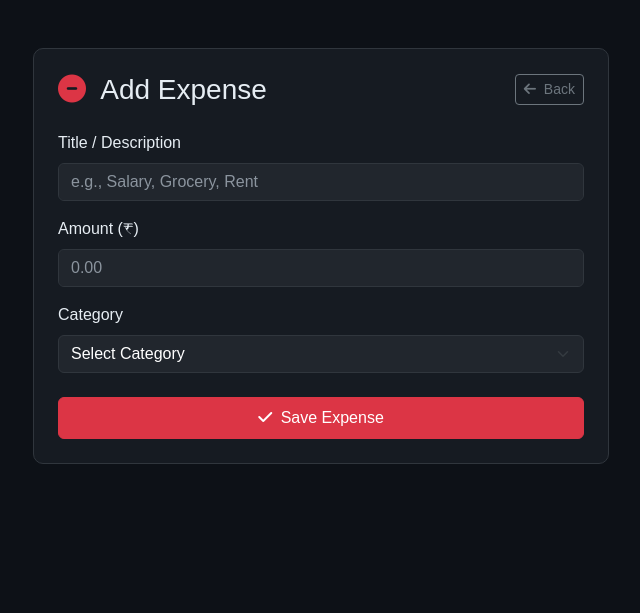
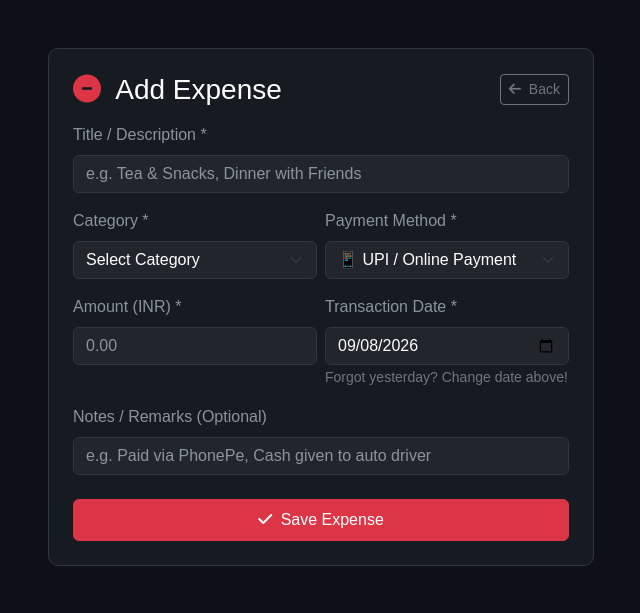
Before and after one commit to patelvyom28/xpenz, a PHP site: page /modules/add_transaction.php in a window 1280 px wide. Shown: the top 613 px of the page, without its empty margins (319-959 px from the left). Run offline with PHP 8.4, Linux system fonts and the light colour scheme; the visitor is signed in with stand-in values (Sample User, id 1).

Commit message:
Add payment method tracking, cash vs online balance, and smart expense alerts

```diff
--- a/modules/add_transaction.php
+++ b/modules/add_transaction.php
@@ -1,111 +1,138 @@
 <?php
 session_start();
+date_default_timezone_set('Asia/Kolkata');
 require_once '../config/db.php';
 
-// Auth Guard
 if (!isset($_SESSION['user_id'])) {
     header("Location: ../auth/login.php");
     exit();
 }
 
 $user_id = $_SESSION['user_id'];
-$type = $_GET['type'] ?? 'expense';
+$type = isset($_GET['type']) && $_GET['type'] === 'income' ? 'income' : 'expense';
 $error = '';
 
 if ($_SERVER['REQUEST_METHOD'] === 'POST') {
-    $description = trim($_POST['title']);
-    $amount = trim($_POST['amount']);
+    $description = trim($_POST['description']);
     $category = trim($_POST['category']);
-    $trans_type = trim($_POST['type']);
+    $payment_method = trim($_POST['payment_method'] ?? 'online');
+    $amount = floatval($_POST['amount']);
+    $notes = trim($_POST['notes'] ?? '');
+    $custom_date = !empty($_POST['custom_date']) ? $_POST['custom_date'] . ' ' . date('H:i:s') : date('Y-m-d H:i:s');
 
-    if (empty($description) || empty($amount) || empty($category)) {
-        $error = "Please fill in all required fields.";
-    } else {
-        try {
-            $query = "INSERT INTO transactions (user_id, description, amount, category, type, created_at) VALUES (:user_id, :description, :amount, :category, :type, NOW())";
-            $stmt = $pdo->prepare($query);
+    if (!empty($description) && !empty($category) && $amount > 0) {
+        $stmt = $pdo->prepare("INSERT INTO transactions (user_id, description, category, payment_method, type, amount, notes, created_at) VALUES (:user_id, :desc, :cat, :method, :type, :amt, :notes, :created_at)");
         $stmt->execute([
             ':user_id' => $user_id,
-                ':description' => $description,
-                ':amount' => $amount,
-                ':category' => $category,
-                ':type' => $trans_type
+            ':desc' => $description,
+            ':cat' => $category,
+            ':method' => $payment_method,
+            ':type' => $type,
+            ':amt' => $amount,
+            ':notes' => $notes,
+            ':created_at' => $custom_date
         ]);
 
+        $_SESSION['msg'] = ucfirst($type) . " recorded successfully!";
+        $_SESSION['msg_type'] = "success";
         header("Location: ../home.php");
         exit();
-        } catch (PDOException $e) {
-            $error = "Database error: " . $e->getMessage();
-        }
+    } else {
+        $error = "Please fill all required fields correctly.";
     }
 }
 ?>
 <!DOCTYPE html>
-<html lang="gu">
+<html lang="en">
 <head>
     <meta charset="UTF-8">
     <meta name="viewport" content="width=device-width, initial-scale=1.0">
-    <title>Add Transaction - XPenz</title>
+    <title>Add <?= ucfirst($type) ?> - XPenz</title>
     <link href="https://cdn.jsdelivr.net/npm/bootstrap@5.3.0/dist/css/bootstrap.min.css" rel="stylesheet">
     <link rel="stylesheet" href="https://cdnjs.cloudflare.com/ajax/libs/font-awesome/6.4.0/css/all.min.css">
     <link rel="stylesheet" href="../assets/css/style.css">
 </head>
 <body>
 
-<div class="container py-5" style="max-width: 600px;">
+<div class="container py-5">
+    <div class="row justify-content-center">
+        <div class="col-md-6">
             <div class="card card-custom p-4">
-        <div class="d-flex justify-content-between align-items-center mb-4">
-            <h3 class="m-0 text-capitalize">
+                <div class="d-flex justify-content-between align-items-center mb-3">
+                    <h3 class="text-white m-0">
                         <i class="fa-solid <?= $type === 'income' ? 'fa-circle-plus text-success' : 'fa-circle-minus text-danger' ?> me-2"></i>
-                Add <?= htmlspecialchars($type) ?>
+                        Add <?= ucfirst($type) ?>
                     </h3>
                     <a href="../home.php" class="btn btn-outline-secondary btn-sm"><i class="fa-solid fa-arrow-left me-1"></i> Back</a>
                 </div>
 
-        <?php if (!empty($error)): ?>
-            <div class="alert alert-danger py-2"><?= htmlspecialchars($error) ?></div>
+                <?php if ($error): ?>
+                    <div class="alert alert-danger py-2"><?= $error ?></div>
                 <?php endif; ?>
 
-        <form method="POST" action="add_transaction.php?type=<?= htmlspecialchars($type) ?>">
-            <input type="hidden" name="type" value="<?= htmlspecialchars($type) ?>">
-
+                <form method="POST">
                     <div class="mb-3">
-                <label class="form-label">Title / Description</label>
-                <input type="text" name="title" class="form-control" placeholder="e.g., Salary, Grocery, Rent" required>
+                        <label class="form-label text-subtle">Title / Description *</label>
+                        <input type="text" name="description" class="form-control" placeholder="e.g. Tea & Snacks, Dinner with Friends" required>
                     </div>
 
-            <div class="mb-3">
-                <label class="form-label">Amount (₹)</label>
+                    <div class="row g-2 mb-3">
+                        <div class="col-md-6">
+                            <label class="form-label text-subtle">Category *</label>
+                            <select name="category" class="form-select" required>
+                                <option value="">Select Category</option>
+                                <?php if ($type === 'income'): ?>
+                                    <option value="Salary">Salary</option>
+                                    <option value="Freelance">Freelance</option>
+                                    <option value="Pocket Money">Pocket Money</option>
+                                    <option value="Investments">Investments</option>
+                                    <option value="Other">Other Income</option>
+                                <?php else: ?>
+                                    <option value="Food & Snacks">Food & Snacks</option>
+                                    <option value="Travel & Fuel">Travel & Fuel</option>
+                                    <option value="Bills & Utilities">Bills & Utilities</option>
+                                    <option value="Shopping">Shopping</option>
+                                    <option value="EMI & Loans">EMI & Loans</option>
+                                    <option value="Other">Other Expense</option>
+                                <?php endif; ?>
+                            </select>
+                        </div>
+                        <div class="col-md-6">
+                            <label class="form-label text-subtle">Payment Method *</label>
+                            <select name="payment_method" class="form-select" required>
+                                <option value="cash">💵 Cash Wallet</option>
+                                <option value="online" selected>📱 UPI / Online Payment</option>
+                                <option value="bank_transfer">🏦 Bank Transfer</option>
+                                <option value="credit_card">💳 Credit Card</option>
+                            </select>
+                        </div>
+                    </div>
+
+                    <div class="row g-2 mb-3">
+                        <div class="col-md-6">
+                            <label class="form-label text-subtle">Amount (INR) *</label>
                             <input type="number" step="0.01" name="amount" class="form-control" placeholder="0.00" required>
+                        </div>
+                        <div class="col-md-6">
+                            <label class="form-label text-subtle">Transaction Date *</label>
+                            <input type="date" name="custom_date" class="form-control" value="<?= date('Y-m-d') ?>" required>
+                            <small class="text-subtle opacity-75">Forgot yesterday? Change date above!</small>
+                        </div>
                     </div>
 
                     <div class="mb-4">
-                <label class="form-label">Category</label>
-                <select name="category" class="form-select" required>
-                    <option value="" disabled selected>Select Category</option>
-                    <?php if ($type === 'income'): ?>
-                        <option value="Salary">Salary</option>
-                        <option value="Freelance">Freelance</option>
-                        <option value="Investment">Investment</option>
-                        <option value="Other">Other</option>
-                    <?php else: ?>
-                        <option value="Food & Dining">Food & Dining</option>
-                        <option value="Shopping">Shopping</option>
-                        <option value="Bills & Utilities">Bills & Utilities</option>
-                        <option value="Entertainment">Entertainment</option>
-                        <option value="Transport">Transport</option>
-                        <option value="Other">Other</option>
-                    <?php endif; ?>
-                </select>
+                        <label class="form-label text-subtle">Notes / Remarks (Optional)</label>
+                        <input type="text" name="notes" class="form-control" placeholder="e.g. Paid via PhonePe, Cash given to auto driver">
                     </div>
 
                     <button type="submit" class="btn <?= $type === 'income' ? 'btn-success' : 'btn-danger' ?> w-100 py-2">
-                <i class="fa-solid fa-check me-1"></i> Save <?= ucfirst(htmlspecialchars($type)) ?>
+                        <i class="fa-solid fa-check me-1"></i> Save <?= ucfirst($type) ?>
                     </button>
                 </form>
             </div>
         </div>
+    </div>
+</div>
 
-<script src="https://cdn.jsdelivr.net/npm/bootstrap@5.3.0/dist/js/bootstrap.bundle.min.js"></script>
 </body>
 </html>
```
Also changed, not shown: home.php (+80 -14 lines). Lines whose indentation alone changed are shown as unchanged.
